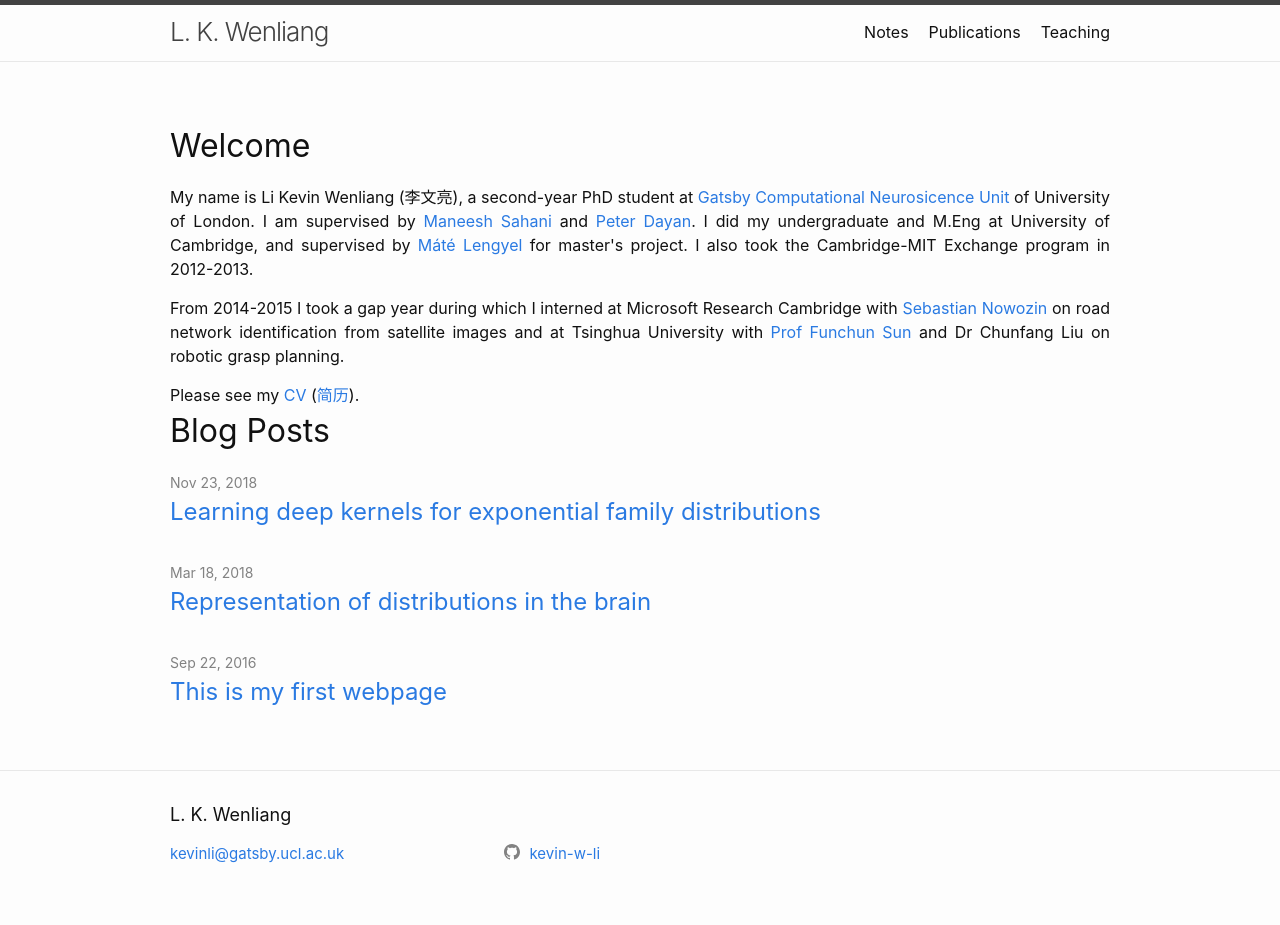
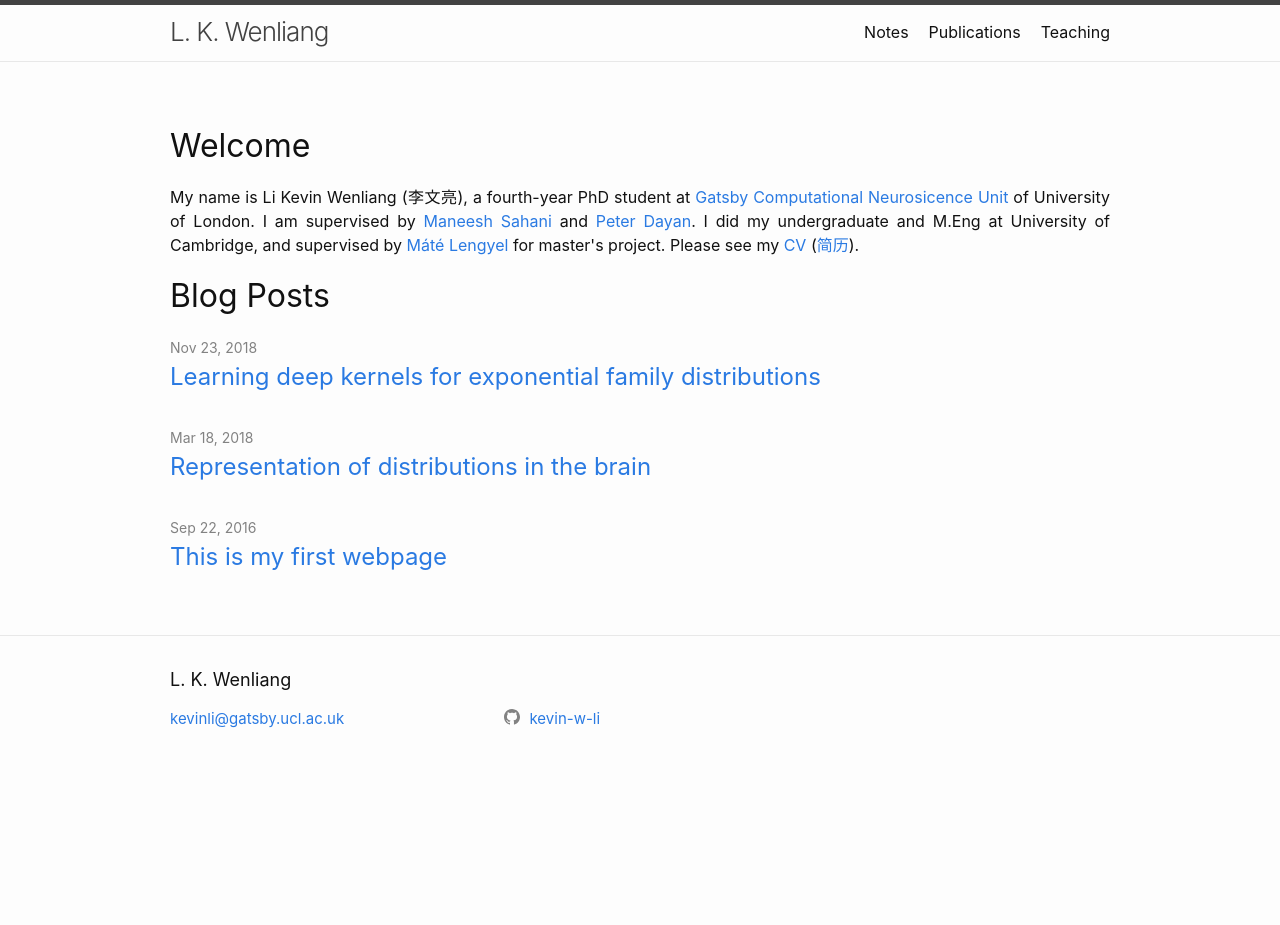
Before and after one commit to kevin-w-li/kevin-w-li.github.io, a Jekyll site: the page built from index.html, in a window 1280 px wide. Built offline with Jekyll 4.4.1, drawn with Linux system fonts in a browser that asks for light colours; after the commit the page ends 900 px from its top, so only the background shows below that.

Commit message:
Update index.html

```diff
--- a/index.html
+++ b/index.html
@@ -4,8 +4,10 @@ layout: page
 
 <div class="home">
   <h1 class="page-heading"> Welcome</h1>
-  <p>My name is Li Kevin Wenliang (李文亮), a second-year PhD student at <a href = http://www.gatsby.ucl.ac.uk/>Gatsby Computational Neurosicence Unit </a>of University of London. I am supervised by <a href = http://www.gatsby.ucl.ac.uk/~maneesh/>Maneesh Sahani </a> and <a href =http://www.gatsby.ucl.ac.uk/~dayan/>Peter Dayan</a>. I did my undergraduate and M.Eng at University of Cambridge, and supervised by <a href = http://www3.eng.cam.ac.uk/~ml468/>Máté Lengyel</a> for master's project. I also took the Cambridge-MIT Exchange program in 2012-2013.</p>
-  <p>From 2014-2015 I took a gap year during which I interned at Microsoft Research Cambridge with <a href = http://www.nowozin.net/sebastian/>Sebastian Nowozin</a> on road network identification from satellite images and at Tsinghua University with <a href=http://www.tsinghua.edu.cn/publish/csen/4623/2010/20101224193039440369874/20101224193039440369874_.html>Prof Funchun Sun</a> and Dr Chunfang Liu on robotic grasp planning.  </p>
+  <p>My name is Li Kevin Wenliang (李文亮), a fourth-year PhD student at <a href = http://www.gatsby.ucl.ac.uk/>Gatsby Computational Neurosicence Unit </a>of University of London.
+     I am supervised by <a href = http://www.gatsby.ucl.ac.uk/~maneesh/>Maneesh Sahani </a> and
+     <a href =http://www.gatsby.ucl.ac.uk/~dayan/>Peter Dayan</a>.
+     I did my undergraduate and M.Eng at University of Cambridge, and supervised by <a href = http://www3.eng.cam.ac.uk/~ml468/>Máté Lengyel</a> for master's project.
 
   Please see my <a href="{{ "/bios/en.pdf" | absolute_url }}">CV</a> (<a href="{{ "/bios/zh.pdf" | absolute_url }}">简历</a>).
 
```
